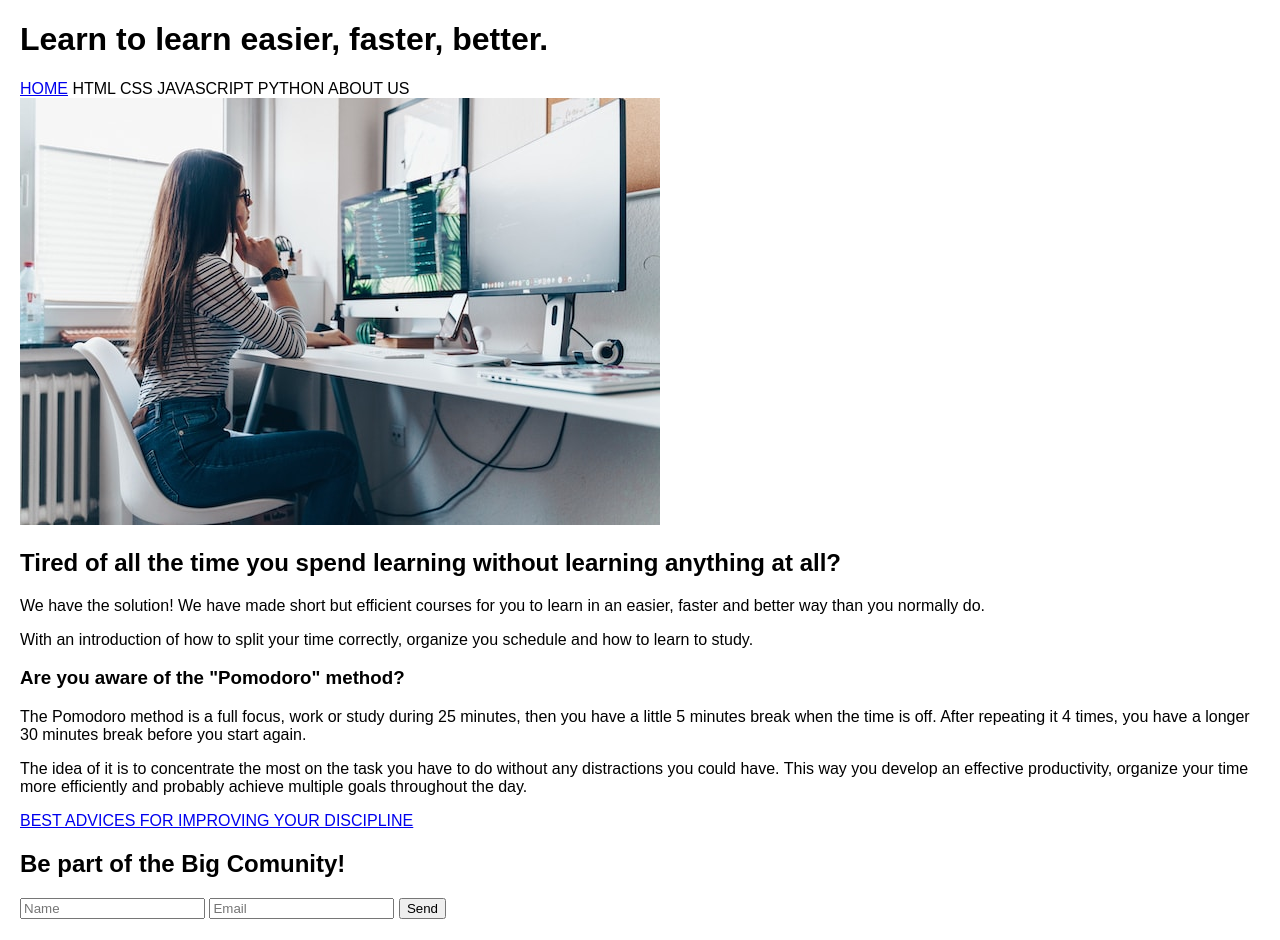
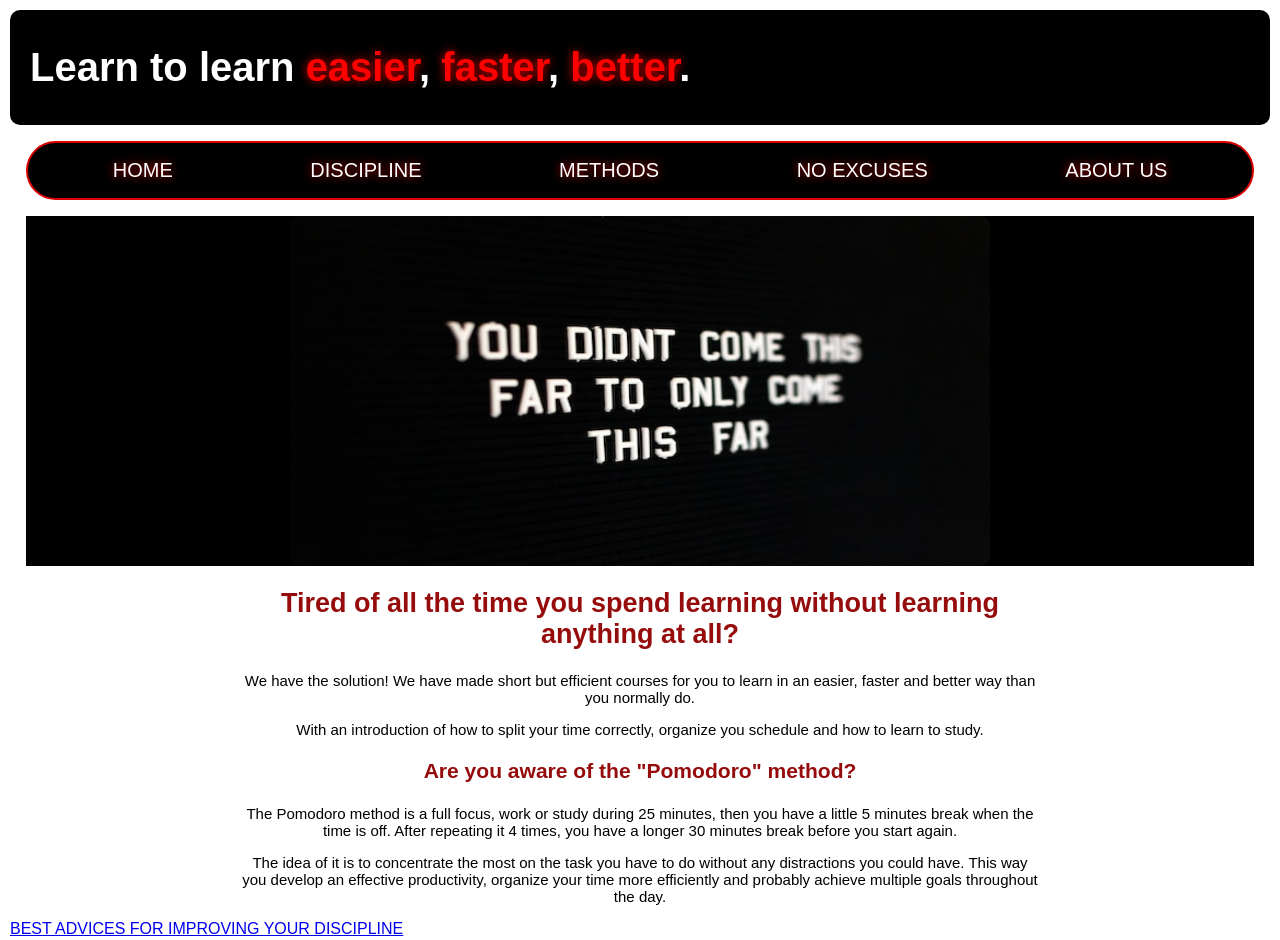
Before and after one commit to ValenAngulo/Repositorio-HW-M03-HTML, a plain HTML site: page index.html in a window 1280 px wide. Shown: the top 940 px of the page. Drawn offline with Linux system fonts and the light colour scheme.

Commit message:
Modified HTML and CSS

```diff
--- a/index.html
+++ b/index.html
@@ -8,32 +8,35 @@
 </head>
 <body>
     <header>
+            <div class="title-container">
+                <h1 id="title">Learn to learn <span class="title-highlight">easier</span>, <span class="title-highlight">faster</span>, <span class="title-highlight">better</span>.</h1>
+            </div>
         <div class="header-container">
-            <h1 id="title">Learn to learn easier, faster, better.</h1>
-            <span class="span-home"><a href="#">HOME</a></span>
-            <span class="span">HTML</span>
-            <span class="span">CSS</span>
-            <span class="span">JAVASCRIPT</span>
-            <span class="span">PYTHON</span>
-            <span class="span">ABOUT US</span>
+            <div class="item home"><a href="#" class="item home">HOME</a></div>
+            <div class="item">DISCIPLINE</div>
+            <div class="item">METHODS</div>
+            <div class="item">NO EXCUSES</div>
+            <div class="item">ABOUT US</div>
         </div>
     </header>
 
     <main>
-        <div>
-            <img src="./Code.jpg" alt="Code" class="img-1">
+        <div class="img-home">
+            <img src="./MotivationalQuote.jpg" alt="Code" class="img1">
         </div>
-        <section>
-            <div>
-                <h2>Tired of all the time you spend learning without learning anything at all?</h2>
+        <section class="subtitle-box">
+            <div class="subtitle-container">
+                <h2 class="subtitle">Tired of all the time you spend learning without learning anything at all?</h2>
             </div>
             <div>
                 <p>We have the solution! We have made short but efficient courses for you to learn in an easier, faster and better way than you normally do.</p>
                 <p>With an introduction of how to split your time correctly, organize you schedule and how to learn to study.</p>
             </div>
-            <article>
-                <div>
-                    <h3>Are you aware of the "Pomodoro" method?</h3>
+        </section>
+        <section>
+            <article class="subtitle-box">
+                <div class="subtitle-container">
+                    <h3 class="subtitle">Are you aware of the "Pomodoro" method?</h3>
                 </div>
                 <div>
                     <p>
--- a/styles.css
+++ b/styles.css
@@ -1,8 +1,85 @@
 body {
     font-family: 'Arial', sans-serif;
-    margin: 20px;
+    margin: 10px;
   }
 
+  /* HEADER */
+.title-container{
+  background-color: #000;
+  color: #fff;
+  border-radius: 10px;
+  padding: 8px;
+  padding-left: 20px;
+}
+
+#title{
+  font-size: 40px;
+}
+
+.title-highlight{
+  color: #ff0000;
+  text-shadow: 0 0 10px rgba(255, 0, 0, 0.8);
+}
+
 .header-container{
+  background-color: #000000;
+  border: 2px solid #db0000;
+  border-radius: 2em;
+  color: #ffffff;
+  margin: 1em;
+  padding: 1em;
+  display: flex;
+  flex-direction: row;
+  justify-content: space-around;
+  align-items: center;
 
 }
+
+.item{
+  display: flex;
+  flex-direction: row;
+  font-size: 20px;
+  cursor: pointer;
+  color: #fff;
+  text-shadow: 0 0 10px rgba(255, 0, 0, 0.8);
+  /* text-shadow: 0 0 10px rgba(255, 0, 0, 0.8); */
+  transition: text-shadow 0.2s ease-in-out;
+}
+
+.home{
+  text-decoration: none;
+}
+
+.item:hover{
+  color: #ff0000;
+  text-shadow: 0 0 20px rgba(255, 0, 0, 0.8);
+
+}
+
+/* MAIN */
+.img-home{
+  margin: 1em;
+  background-color: #000;
+}
+
+.img1{
+  display: flex;
+  justify-content: center;
+  border-radius: 10px;
+  margin: auto;
+  width: 700px;
+  height: 350px;
+
+}
+
+.subtitle-box{
+  margin: auto;
+  text-align: center;
+  font-size: 15px;
+  width: 800px;
+}
+
+.subtitle-container{
+  color: rgb(150, 12, 12);
+  font-size: 18px;
+}
```
Also changed, not shown: MotivationalQuote.jpg (added).
